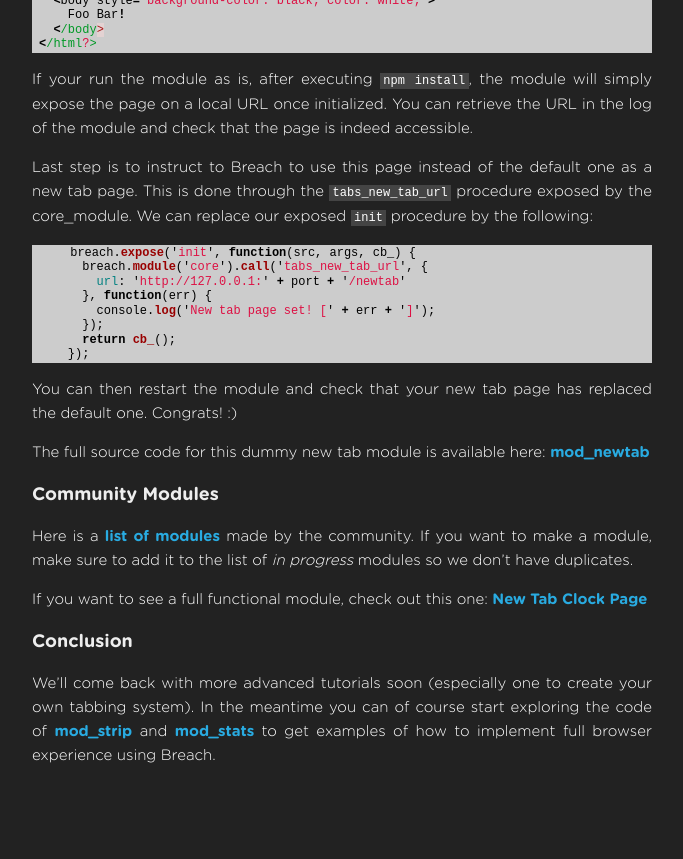
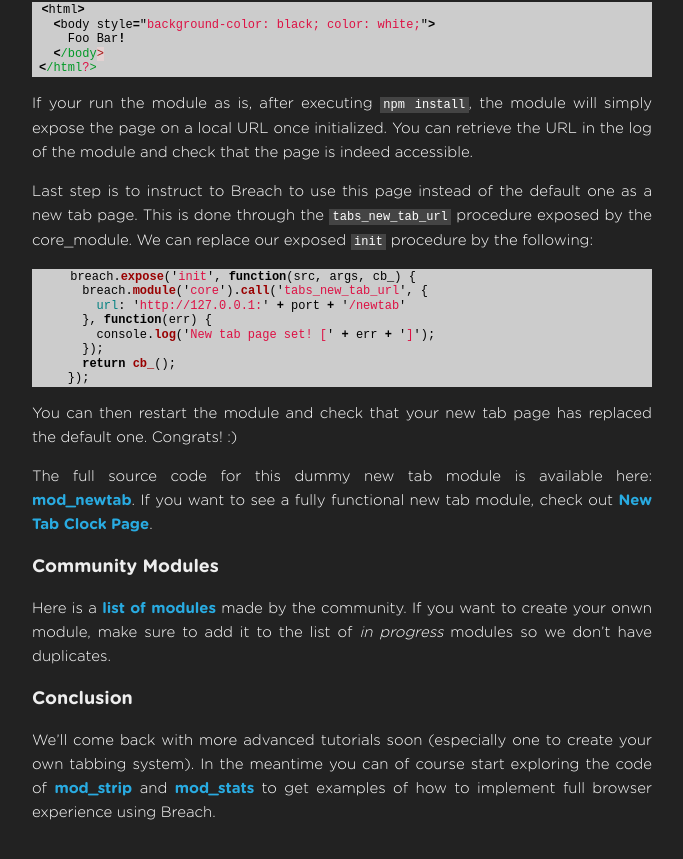
Before and after one commit to spolu/breach_core, a Jekyll site: the page built from hack/index.markdown, in a window 1280 px wide and 900 px high, scrolled down 7386 px. Shown: the top 859 px of the window, without its empty margins (298-981 px from the left). Built offline with Jekyll 4.4.1, drawn with Linux system fonts in a browser that asks for light colours; Markdown is read by kramdown in place of the engine named in the settings.

Commit message:
Update /hack

```diff
--- a/hack/index.markdown
+++ b/hack/index.markdown
@@ -209,13 +210,11 @@
 
 You can then restart the module and check that your new tab page has replaced the default one. Congrats! :)
 
-The full source code for this dummy new tab module is available here: [mod_newtab](https://github.com/breach/mod_newtab)
+The full source code for this dummy new tab module is available here: [mod_newtab](https://github.com/breach/mod_newtab). If you want to see a fully functional new tab module, check out [New Tab Clock Page](https://github.com/RobinMalfait/mod_newtab_clock).
 
-### Community Modules
+### Community Modules <a name="community-modules"></a>
 
-Here is a [list of modules](https://github.com/breach/breach_core/wiki/List-of-modules) made by the community. If you want to make a module, make sure to add it to the list of _in progress_ modules so we don't have duplicates.
-
-If you want to see a full functional module, check out this one: [New Tab Clock Page](https://github.com/RobinMalfait/mod_newtab_clock)
+Here is a [list of modules](https://github.com/breach/breach_core/wiki/List-of-modules) made by the community. If you want to create your onwn module, make sure to add it to the list of _in progress_ modules so we don't have duplicates.
 
 ### Conclusion
 
```
Also changed, not shown: other parts of hack/index.markdown (+1 -0 lines).
